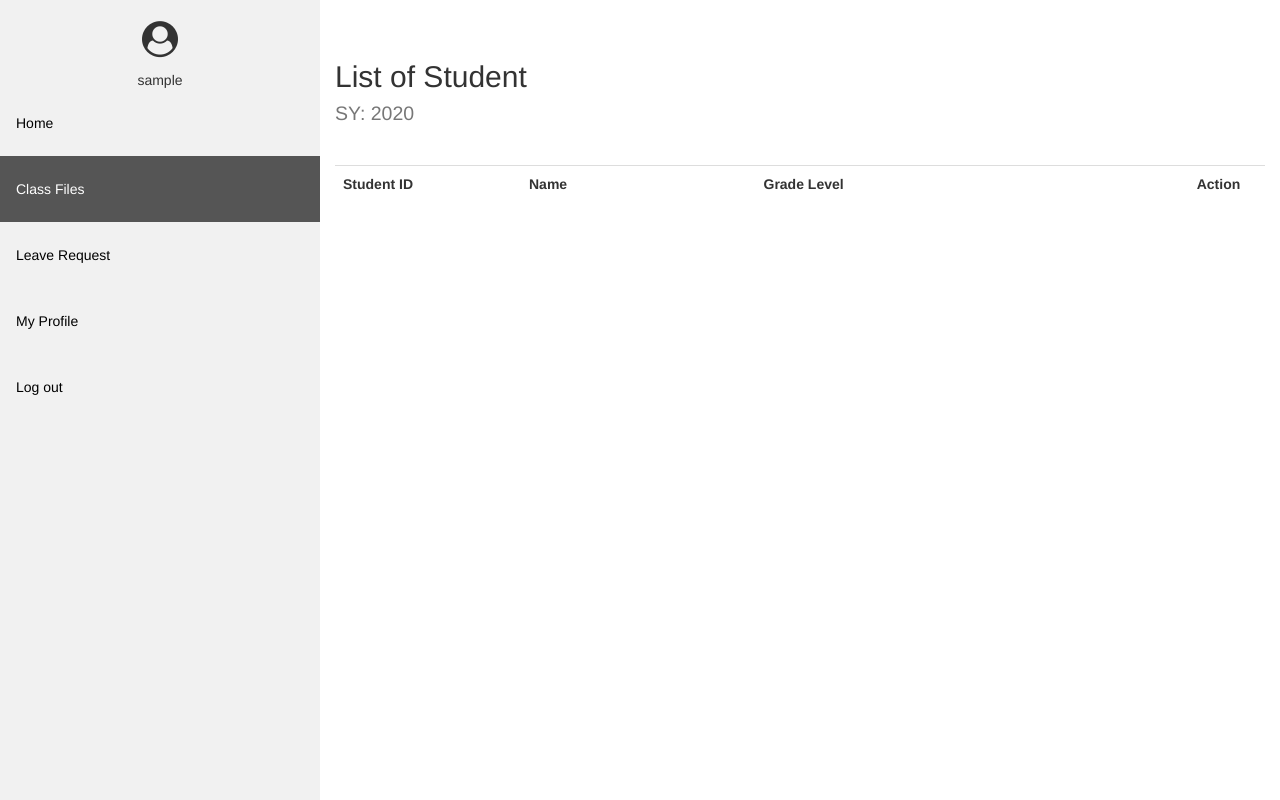
After one commit to dev-jerik/vfest, a PHP site: page /teacher/class_files.php in a window 1280 px wide. The commit adds this page. Run offline with PHP 8.4, Linux system fonts and the light colour scheme; the visitor is signed in with stand-in values (Sample User, id 1); data comes from the database, SQL or seed files in the repository; tables that the repository leaves empty hold one stand-in row (values such as "Sample post"); lists and menus that the app fills with data are empty; some libraries are stand-ins or nearby versions.

Commit message:
Add View Class files (Teacher)

```diff
--- /dev/null
+++ b/dao/TeacherDao.php
@@ -0,0 +1,27 @@
+<?php
+    require "ConnectionDAO.php";
+
+    class TeacherDao extends ConnectionDAO {
+
+        public function getClass($perID) {
+            try{
+                $this->openConnection();
+
+                $query = "SELECT stud.studID, CONCAT(stud.last_name, ', ', stud.first_name, stud.middle_name) as name, class.gradelevel FROM tbl_class as class
+                    INNER JOIN tbl_students stud on stud.studID=class.studID
+                    INNER JOIN tbl_sysectionadvi secAdvisor ON secAdvisor.secAdviserID = $perID
+                    WHERE class.sy=".date("Y");
+
+                $stmt = $this->dbh->prepare($query);
+                $stmt->execute();
+
+                return $stmt->fetchAll(PDO::FETCH_ASSOC);
+
+            } catch (Exception $e){
+                echo $e->getMessage();
+            }
+        }
+
+    }
+
+?>
--- a/dao/UserDAO.php
+++ b/dao/UserDAO.php
@@ -6,7 +6,6 @@
         public function login($uname, $pword) {
             try {
                 $this->openConnection();
-
                 $stmt = $this->dbh->prepare("SELECT * FROM tbl_users WHERE username=? and password=?");
                 $stmt->bindParam(1, $uname);
                 $stmt->bindParam(2, $pword);
@@ -16,6 +15,7 @@
                     $_SESSION['id'] = $res["user_ID"];
                     $_SESSION['name'] = $res["username"];
                     $_SESSION['userCode'] = $res["usercode"];
+                    $_SESSION['perID'] = $res["perID"];
                     if($_SESSION['userCode'] == "admin")
                         header("Location: admin/home.php");
                     else if ($_SESSION['userCode'] == "teacher")
--- /dev/null
+++ b/teacher/class_files.php
@@ -0,0 +1,54 @@
+<?php
+	session_start();
+	require "../dao/TeacherDAO.php";
+	$teacher = new TeacherDAO;
+	$classList = $teacher->getClass($_SESSION['perID']);
+	$_SESSION['page'] = "class";
+?>
+
+<!DOCTYPE html>
+<html>
+    <body>
+		<div class="container-fluid">
+			<div class="row">
+				<div class="col-sm-3">
+					<div style="margin-left: -15px">
+						<?php require ('home_sidebar.php');?>
+					</div>
+				</div>
+				<div class="col-sm-9">
+					<div class="main-body">
+						<div class="page-header clearfix" style="border-bottom: none">
+	                        <h2 class="pull-left">List of Student<br />
+	                        	<small>SY: <?php echo date("Y"); ?></small></h2>
+                   		</div>
+	                    <div>
+	                    	<div class="table-responsive">
+								<table class="table table bordered">
+							   	<tr>
+							    	<th class="table-header" width="20%">Student ID</th>
+							      	<th class="table-header">Name</th>
+							      	<th class="table-header">Grade Level</th>
+							      	<th class="table-header" width="10%" style="text-align:center">Action</th>
+							    </tr>
+		                        <?php foreach ($classList as $class): ?>
+		                        	<tr>
+		                        		<td><?php echo $class['studID'] ?></td>
+									    <td><?php echo $class['name']; ?></td>
+									    <td><?php echo $class['gradelevel'] ?></td>
+										<td style="text-align:center"><a id="edit" href="#" title="View"><span class="glyphicon glyphicon-eye-open"></span></a></td>
+									</tr>
+		                        <?php endforeach; ?>
+	                        	</table>
+	                    </div>
+					</div>
+                </div>
+            </div>
+        </div>
+    </body>
+</html>
+<script>
+    $(document).ready(function(){
+
+    });
+</script>
--- a/teacher/home_sidebar.php
+++ b/teacher/home_sidebar.php
@@ -1,11 +1,11 @@
 <?php
+ if(isset($_SESSION['id'])){
+      $name = $_SESSION['name'];
+      $userCode = $_SESSION['userCode'];
+  } else {
+      header('Location: ../index.php');
+  }
 
-  if(!$login->log_test()){
-    header('Location: ../index.php');
-  } else {
-    $name = $_SESSION['name'];
-    $userCode = $_SESSION['userCode'];
-  }
 ?>
 <!DOCTYPE html>
 <html>
@@ -72,9 +72,9 @@
           <li>
             <?php
               if($_SESSION['page'] == "class"){
-                echo '<a class="active" href="#"><i id="sidebarIcon"></i>Class Files</a>';
+                echo '<a class="active" href="class_files.php"><i id="sidebarIcon"></i>Class Files</a>';
               } else {
-                echo '<a href="#"><i id="sidebarIcon"></i>Class Files</a>';
+                echo '<a href="class_files.php"><i id="sidebarIcon"></i>Class Files</a>';
               }
             ?>
           </li>
```
